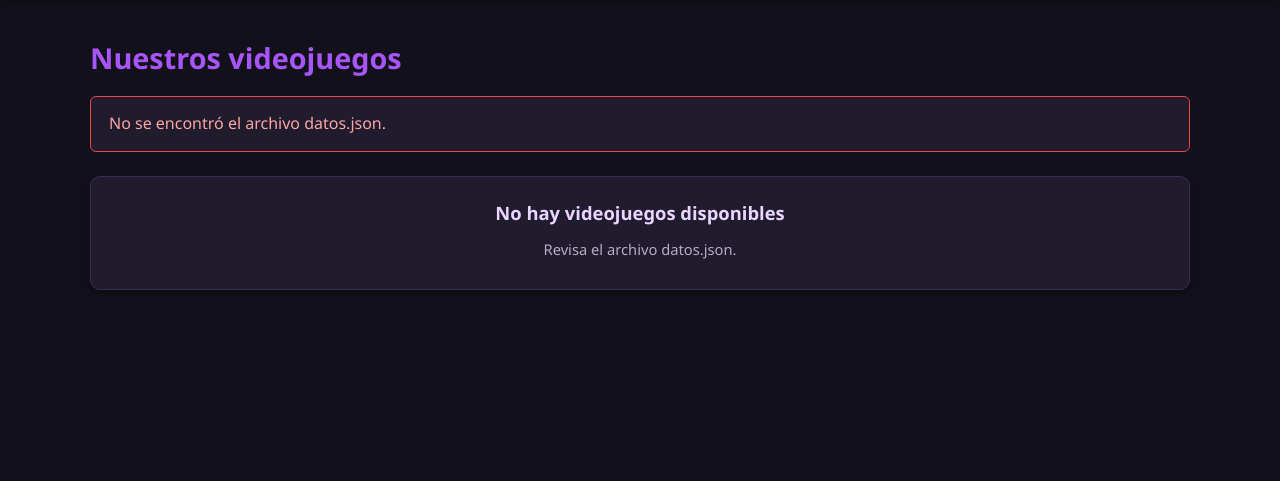
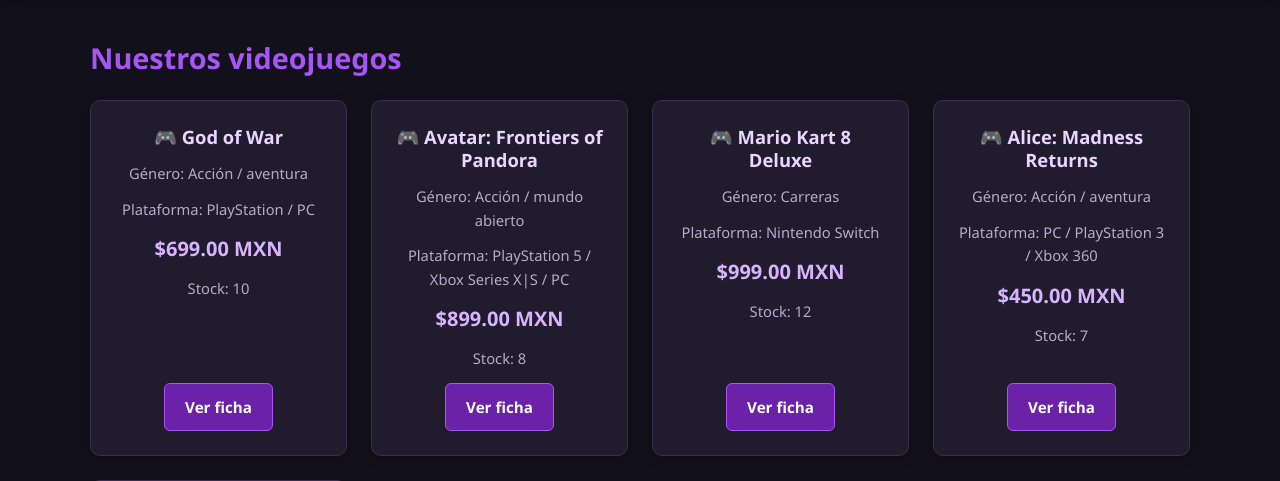
Before and after one commit to Omar972-oss/games-asses, a PHP site: page /productos.php in a window 1280 px wide. Shown: the part 212-693 px from the top of the page. Run offline with PHP 8.4, Linux system fonts and the light colour scheme.

Commit message:
Corrcción de ruta y archivo datos.json en catalogo

```diff
--- a/public/productos.php
+++ b/public/productos.php
@@ -1,7 +1,7 @@
 
 <?php
 
-$ruta = __DIR__ . "/../datos/datos.json";
+$ruta = __DIR__ . "/datos.json";
 
 $videojuegos = [];
 $error = "";
```
Also changed, not shown: public/datos.json (renamed from datos.json/datos.json).
